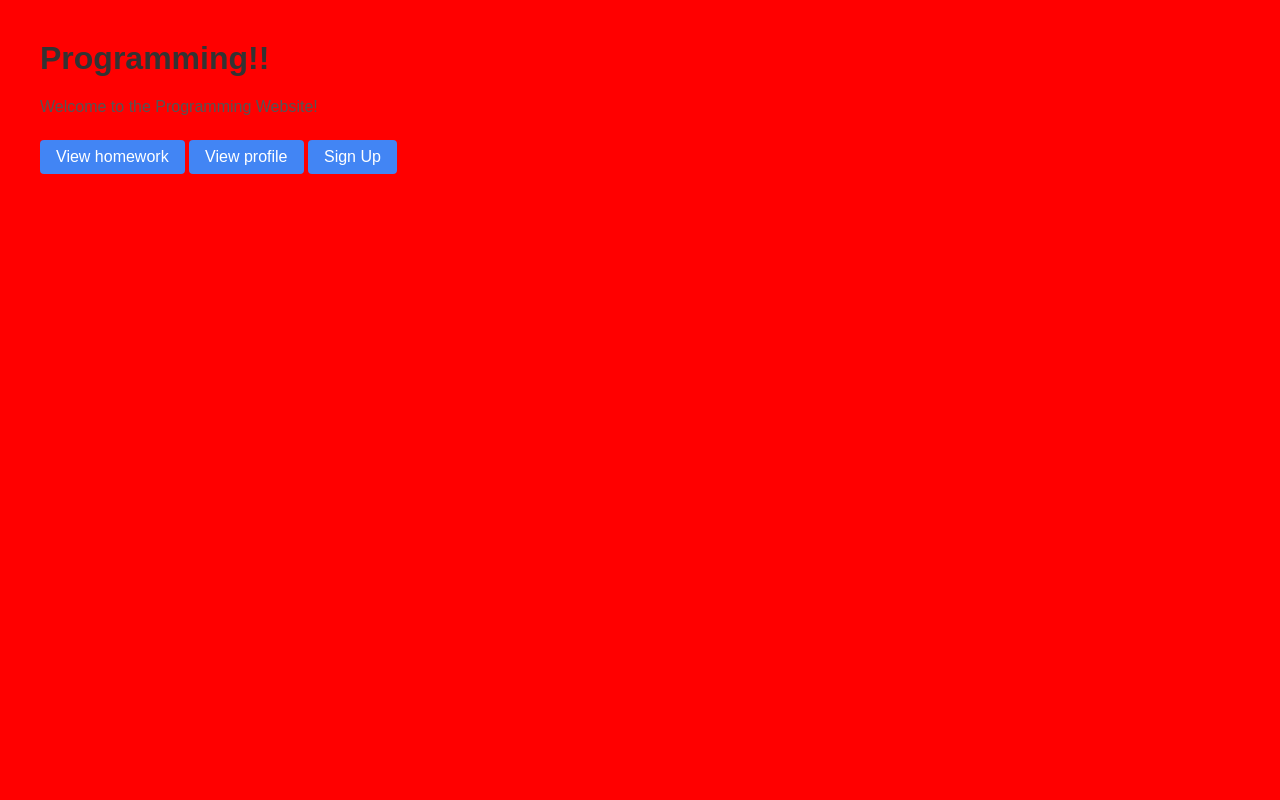
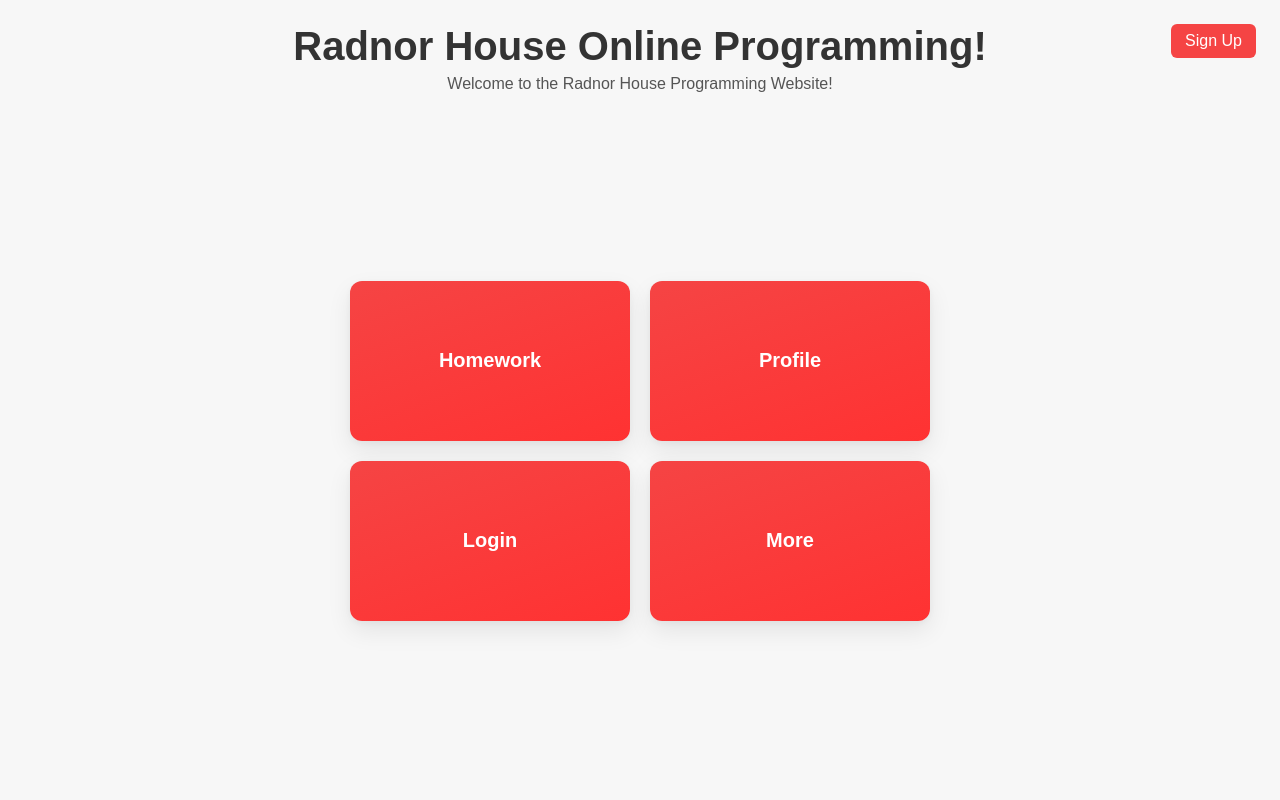
Before and after one commit to hudodobird/Computer-Science-A-Level-Programming-Project, a Django app: page /home/ in a window 1280 px wide. Run offline with Django 5.2, Linux system fonts and the light colour scheme.

Commit message:
Making it look pretty

```diff
--- a/home/static/home/style.css
+++ b/home/static/home/style.css
@@ -1,24 +1,68 @@
-body {
+:root{
+    --bg:#f7f7f7;
+    --text:#333;
+    --muted:#555;
+    --primary:#f54444;
+    --primary-hover:#c30404;
+    --card:#fff;
+    --shadow:0 10px 25px rgba(0,0,0,.08), 0 2px 6px rgba(0,0,0,.04);
+}
+
+*{box-sizing:border-box}
+html,body{height:100%}
+body{
     font-family: Arial, sans-serif;
-    background: #ff0000;
-    margin: 40px;
+    background: var(--bg);
+    margin:0;
+    color:var(--text);
+    display:grid;
+    grid-template-rows:auto 1fr;
+    min-height:100vh;
 }
-h1 {
-    color: #333;
+
+.header{
+    position:relative;
+    padding:24px 24px 8px;
+    text-align:center;
 }
-a {
-    display: inline-block;
-    margin: 8px 0;
-    padding: 8px 16px;
-    background: #4285f4;
-    color: #fff;
-    text-decoration: none;
-    border-radius: 4px;
-    transition: background 0.2s;
+.signup-link{
+    position:absolute;
+    right:24px; top:24px;
+    background:var(--primary);
+    color:#fff; text-decoration:none;
+    padding:8px 14px; border-radius:6px;
+    transition:background .2s;
 }
-a:hover {
-    background: #3367d6;
+.signup-link:hover{background:var(--primary-hover)}
+
+.title{margin:0; font-size:40px; color:var(--text)}
+.subtitle{margin:6px 0 0; color:var(--muted)}
+
+.main{display:grid; place-items:center; padding:24px}
+
+.cards{
+    display:grid;
+    grid-template-columns:repeat(2, minmax(220px, 280px));
+    grid-template-rows:repeat(2, 160px);
+    gap:20px;
 }
-p {
-    color: #555;
+
+.card{
+    display:flex; align-items:center; justify-content:center;
+    background:var(--card);
+    color:#fff; text-decoration:none;
+    border-radius:12px;
+    background:linear-gradient(160deg, var(--primary), #ff3232);
+    box-shadow:var(--shadow);
+    transition:transform .15s ease, box-shadow .15s ease;
 }
+.card:hover{transform:translateY(-3px); box-shadow:0 14px 30px rgba(0,0,0,.12), 0 4px 10px rgba(0,0,0,.06)}
+.card span{font-size:20px; font-weight:600}
+
+/* Ensure Homework occupies top-left cell (offset left) */
+.card--homework{grid-column:1; grid-row:1}
+
+/* Responsive: stack on narrow screens */
+@media (max-width:640px){
+    .cards{grid-template-columns:1fr; grid-template-rows:none}
+}
--- a/home/templates/index.html
+++ b/home/templates/index.html
@@ -3,15 +3,33 @@
 <html>
     <head>
         <link rel="stylesheet" href="{% static 'home/style.css' %}">
+        <meta name="viewport" content="width=device-width, initial-scale=1" />
+        <title>Programming</title>
     </head>
     <body>
+        <header class="header">
+            {% if not user.is_authenticated %}
+                <a class="signup-link" href="https://computer-science-a-level-programming.onrender.com/accounts/signup/">Sign Up</a>
+            {% endif %}
+            <h1 class="title">Radnor House Online Programming!</h1>
+            <p class="subtitle">Welcome to the Radnor House Programming Website!</p>
+        </header>
 
-        <h1>Programming!!</h1>
-        <p>Welcome to the Programming Website!</p>
-        <a href="https://computer-science-a-level-programming.onrender.com/homework/">View homework</a>
-        <a href="https://computer-science-a-level-programming.onrender.com/accounts/profile/">View profile</a>
-        {% if not user.is_authenticated %}
-            <a href="https://computer-science-a-level-programming.onrender.com/accounts/signup/">Sign Up</a>
-        {% endif %}
+        <main class="main">
+            <section class="cards">
+                <a class="card card--homework" href="https://computer-science-a-level-programming.onrender.com/homework/">
+                    <span>Homework</span>
+                </a>
+                <a class="card" href="https://computer-science-a-level-programming.onrender.com/accounts/profile/">
+                    <span>Profile</span>
+                </a>
+                <a class="card" href="https://computer-science-a-level-programming.onrender.com/accounts/login/">
+                    <span>Login</span>
+                </a>
+                <a class="card" href="#">
+                    <span>More</span>
+                </a>
+            </section>
+        </main>
     </body>
-</html>
+    </html>
--- a/my_website/settings.py
+++ b/my_website/settings.py
@@ -44,7 +44,7 @@ INSTALLED_APPS = [
 
 MIDDLEWARE = [
     'django.middleware.security.SecurityMiddleware',
-    'whitenoise.middleware.WhiteNoiseMiddleware',
+    # WhiteNoise is added below only when DEBUG is False
     'django.contrib.sessions.middleware.SessionMiddleware',
     'django.middleware.common.CommonMiddleware',
     'django.middleware.csrf.CsrfViewMiddleware',
@@ -127,4 +127,6 @@ STATIC_ROOT = BASE_DIR / 'staticfiles'
 
 DEFAULT_AUTO_FIELD = 'django.db.models.BigAutoField'
 
-STATICFILES_STORAGE = 'whitenoise.storage.CompressedManifestStaticFilesStorage'
+if not DEBUG:
+    MIDDLEWARE.insert(1, 'whitenoise.middleware.WhiteNoiseMiddleware')
+    STATICFILES_STORAGE = 'whitenoise.storage.CompressedManifestStaticFilesStorage'
```
Also changed, not shown: accounts/static/accounts/auth.css (added, +83 -0 lines), accounts/templates/accounts/login.html (+16 -3 lines), accounts/templates/accounts/profile.html (+14 -2 lines), accounts/templates/accounts/signup.html (+14 -2 lines), db.sqlite3, 2 other files.
